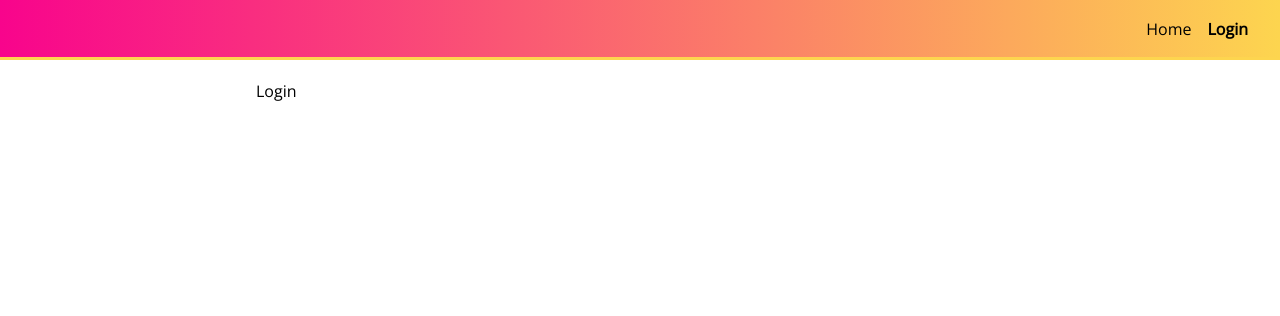
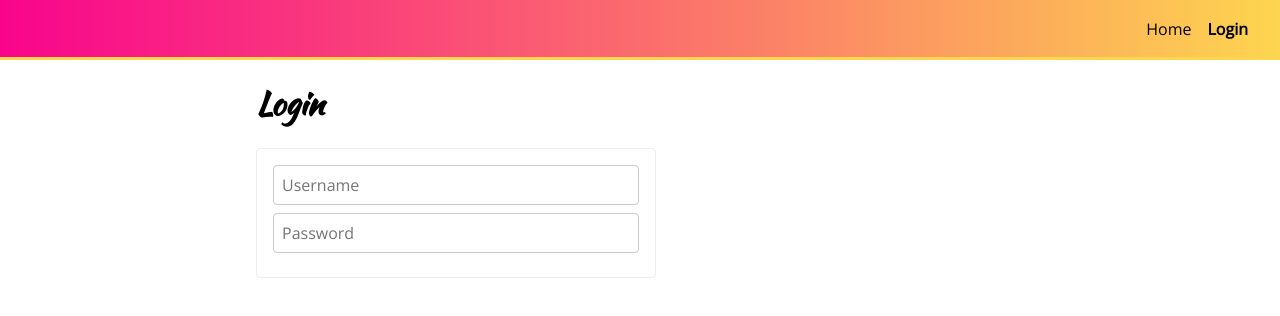
Before and after one commit to eacz/styled-components, a React (Create React App) app: page /login in a window 1280 px wide. Shown: the top 316 px of the page. Built offline with nearby package versions, Linux system fonts and the light colour scheme.

Commit message:
login form

```diff
--- /dev/null
+++ b/src/components/common/Input.tsx
@@ -0,0 +1,16 @@
+import styled from "styled-components";
+
+const Input = styled.input`
+  padding: 4px 8px;
+  border: 1px solid #ccc;
+  border-radius: 4px;
+  font-size: 1em;
+  font-family: 'Open Sans';
+  margin-bottom: 8px;
+  width: 100%;
+  box-sizing: border-box;
+  height: 40px;
+`
+
+
+export { Input }
--- a/src/components/common/index.js
+++ b/src/components/common/index.js
@@ -1,3 +1,4 @@
 export * from './Button'
 export * from './Header'
 export * from './PageLayout'
+export * from './Input'
--- a/src/components/pages/Home.tsx
+++ b/src/components/pages/Home.tsx
@@ -3,7 +3,8 @@ import { PageLayout } from "components/common"
 const Home = () => {
   return (
     <PageLayout>
-      Home
+      <h1>Home</h1>
+      <p>I'm baby sustainable typewriter glossier jean shorts. Slow-carb chicharrones cliche, art party hella narwhal echo park marfa try-hard flexitarian. Leggings franzen lumbersexual brunch organic you probably haven't heard of them single-origin coffee paleo deep v four loko taxidermy master cleanse. IPhone kitsch prism kickstarter selfies knausgaard. Ethical crucifix fanny pack you probably haven't heard of them. Vape tumblr pop-up, flannel plaid gochujang squid hashtag messenger bag retro keffiyeh pour-over. Seitan hexagon you probably haven't heard of them flannel authentic health goth beard disrupt.</p>
     </PageLayout>
   )
 }
--- a/src/components/pages/Login.tsx
+++ b/src/components/pages/Login.tsx
@@ -1,9 +1,32 @@
-import { PageLayout } from 'components/common'
+import { PageLayout, Input } from 'components/common'
+import { ChangeEvent, useState } from 'react'
+import styled from 'styled-components'
+
+const Form = styled.form`
+  width: 100%;
+  max-width: 400px;
+  background: white;
+  color: black;
+  border: 1px solid #eee;
+  padding: 16px;
+  box-sizing: border-box;
+  border-radius: 4px;
+`
 
 const Login = () => {
+  const [formFields, setFormFields] = useState({username: '', password: ''})
+
+  const handleInputChange = (e: ChangeEvent<HTMLInputElement>) => {
+    setFormFields(s => ({...s, [e.target.name]: e.target.value}))
+  }
+
   return (
     <PageLayout>
-      Login
+      <h1>Login</h1>
+      <Form>
+        <Input value={formFields.username} type="text" name="username" placeholder='Username' onChange={handleInputChange} />
+        <Input value={formFields.password} type="password" name="password" placeholder='Password' onChange={handleInputChange} />
+      </Form>
     </PageLayout>
   )
 }
```
